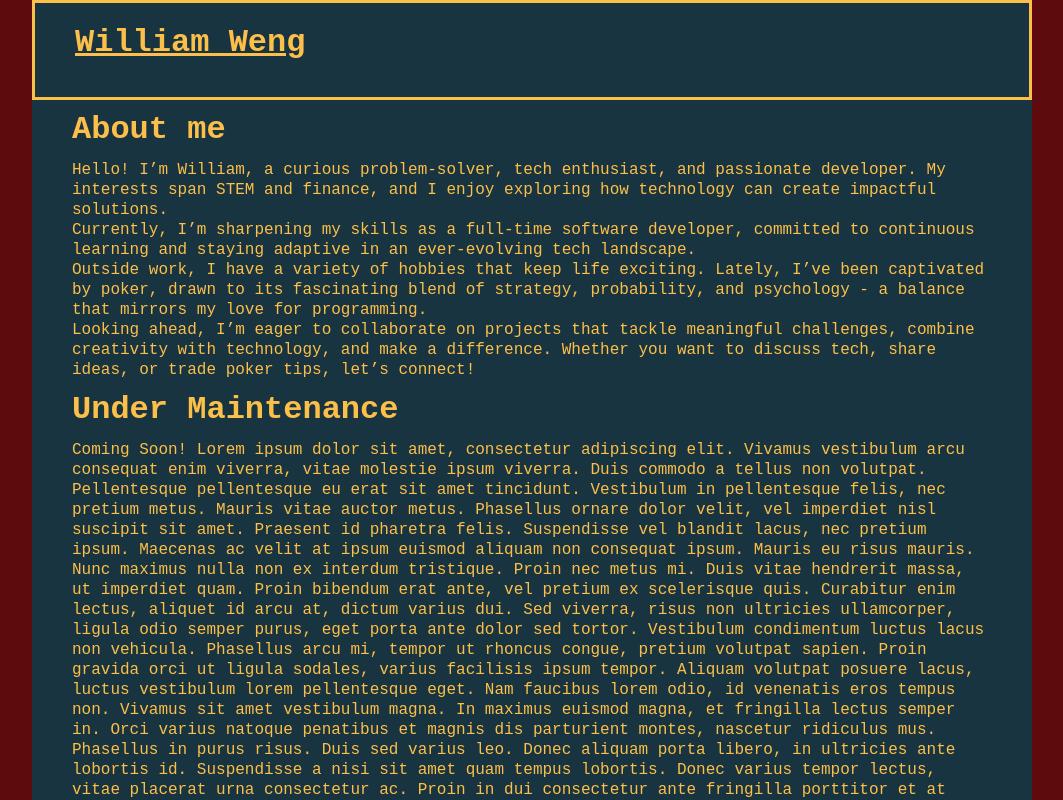
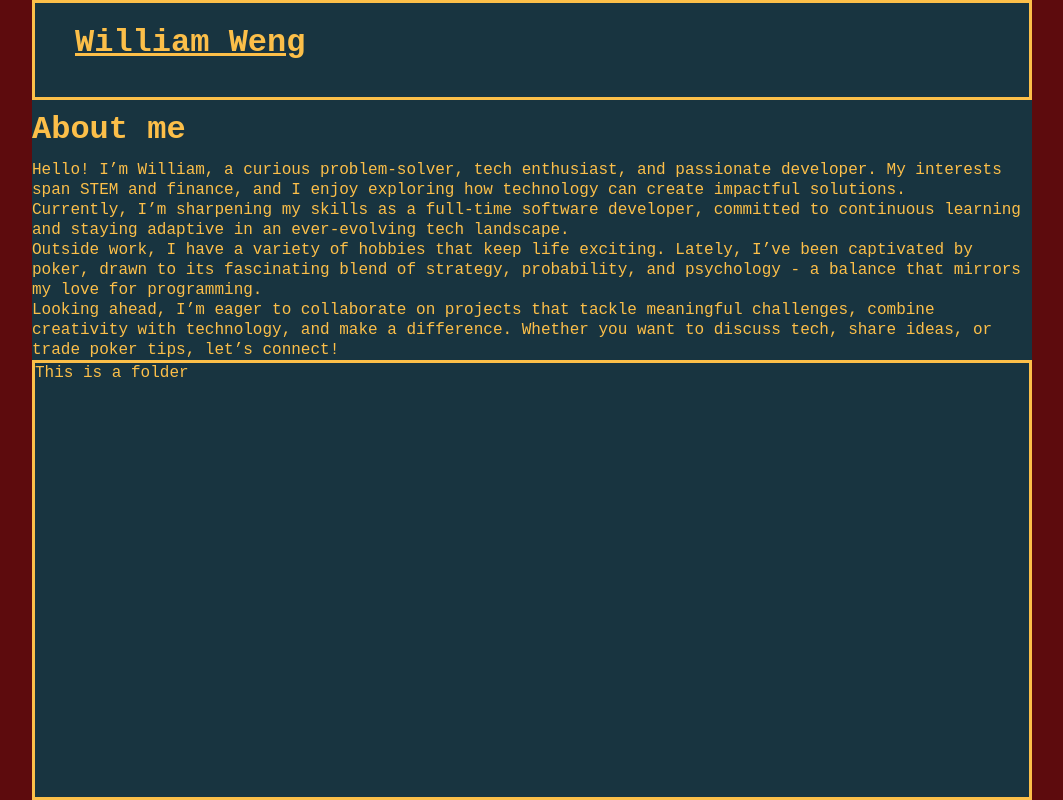
Before and after one commit to will-weng/will-weng.github.io, a React (Create React App) app: page / in a window 1280 px wide. Shown: the whole page, without its empty margins (108-1171 px from the left). Built offline with nearby package versions, Linux system fonts and the light colour scheme; the HTML template or start-up script is replaced by a standard one.

Commit message:
Starting Folders component

```diff
--- a/src/Content.tsx
+++ b/src/Content.tsx
@@ -1,6 +1,6 @@
 import styled from "styled-components";
 import AboutMe from "./components/AboutMe";
-import Maintenance from "./components/Maintenance";
+import Folders from "./components/Folders";
 
 const ContentStyle = styled.div`
     display: flex;
@@ -22,11 +22,6 @@ const ContentStyle = styled.div`
     -ms-overflow-style: none;  /* IE and Edge */
     scrollbar-width: none;     /* Firefox */
 
-    > * {
-        padding-left: 40px;
-        padding-right: 40px;
-    }
-
     * {
         background-color: ${({ theme }) => theme.colours.Main};
     }
@@ -36,11 +31,7 @@ function Content() {
     return (
         <ContentStyle>
             <AboutMe />
-            <Maintenance />
-            {/* <Main />
-            <TodoList />
-            <Address />
-            <Footer /> */}
+            <Folders />
         </ContentStyle>
     );
 }
--- /dev/null
+++ b/src/components/Folders.tsx
@@ -0,0 +1,22 @@
+import styled from "styled-components";
+
+const StyledFolder = styled.div`
+    display: flex;
+    flex-direction: column;
+    max-width: 1000px;
+    height: 100vh;
+    height: 100dvh;
+    border-style: solid;
+    background-color: ${({ theme }) => theme.colours.Main};
+    overflow: auto;
+`
+
+function Folders() {
+    return (
+        <StyledFolder>
+            This is a folder
+        </StyledFolder>
+    );
+}
+
+export default Folders;
```
